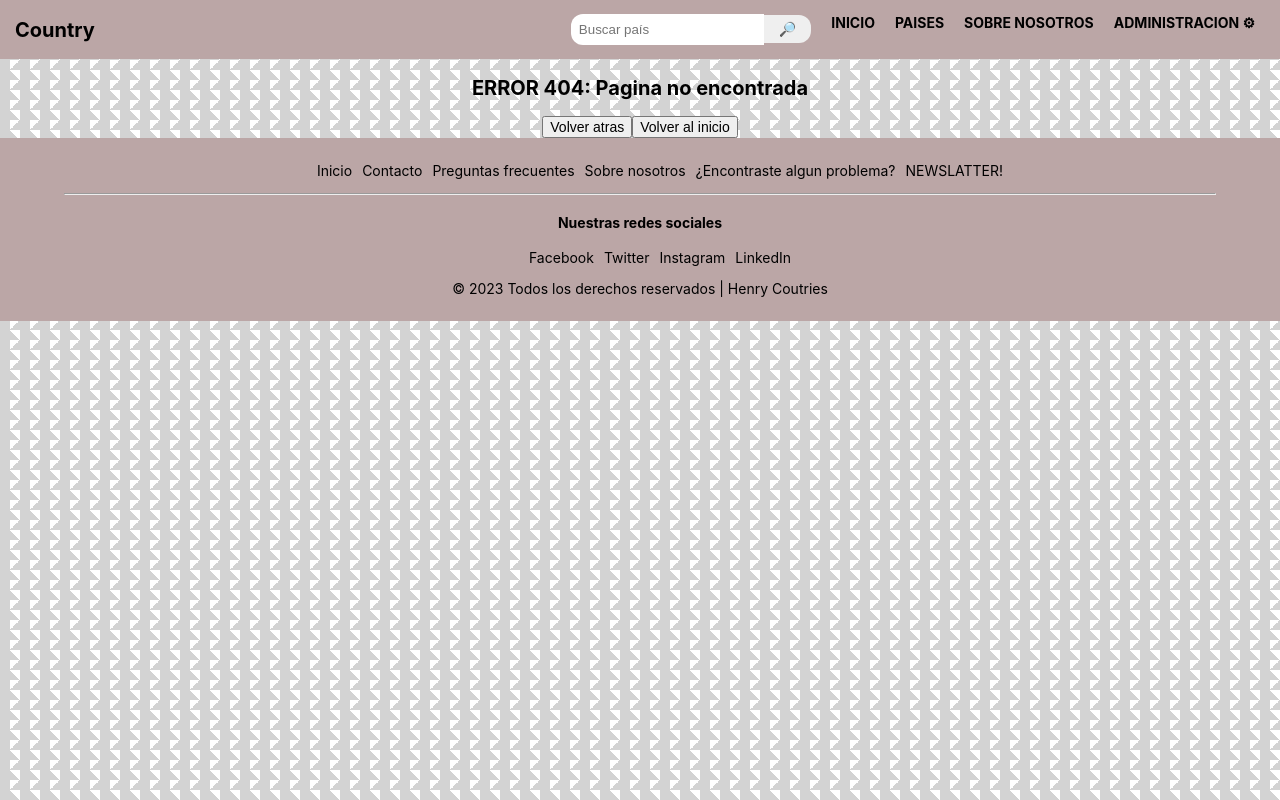
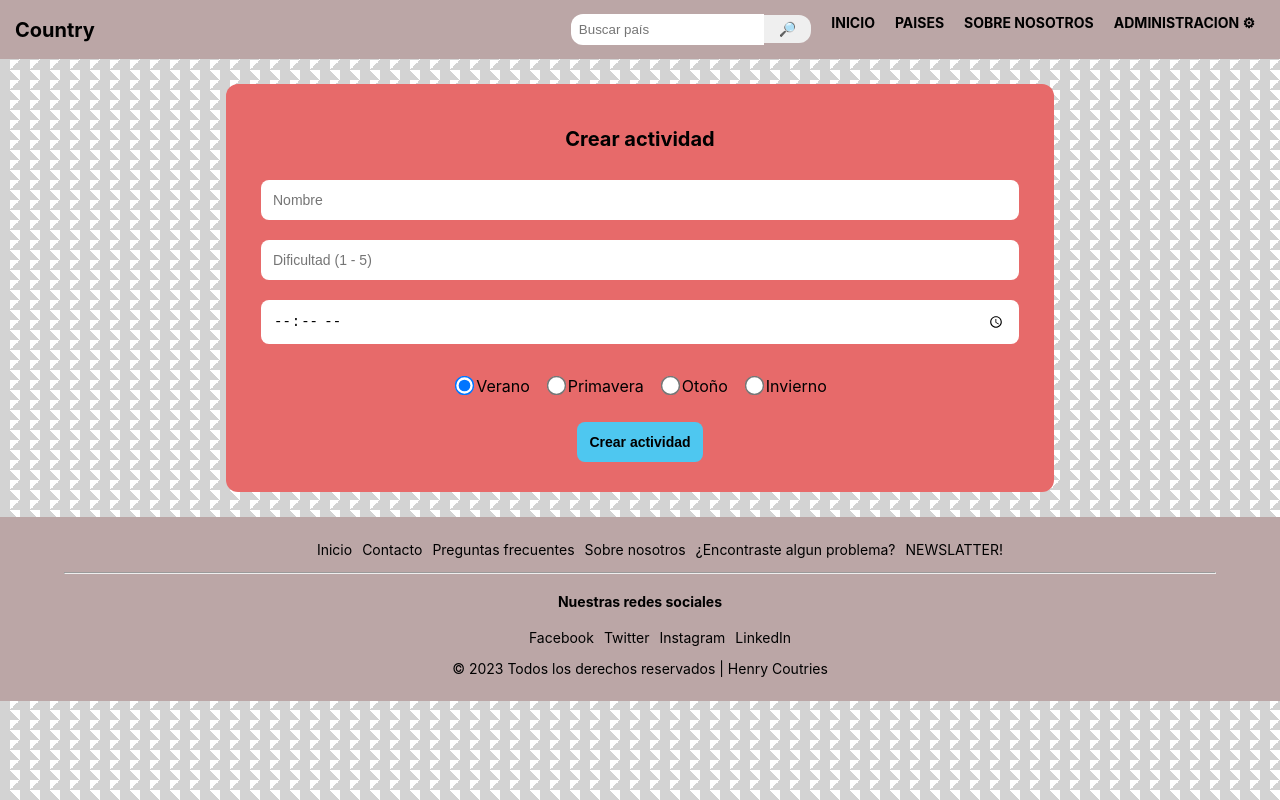
Before and after one commit to lgramajo99/country, a React (Create React App) app in the folder client/: page /administracion in a window 1280 px wide. Built offline with nearby package versions, Linux system fonts and the light colour scheme.

Commit message:
estructura de formulario para crear actividad

```diff
--- a/client/src/App.js
+++ b/client/src/App.js
@@ -1,5 +1,6 @@
 import './App.css';
 import Countrydetail from './components/countrydetail/Countrydetail';
+import Createactivity from './components/createactivity/Createactivity';
 import Errorpage from './components/errorpage/Errorpage';
 import Footer from './components/footer/Footer.jsx';
 import Inicio from './components/inicio/Inicio.jsx';
@@ -18,6 +19,7 @@
         <Route path='/' element={<Landing />} />
         <Route path={'/inicio'} element={<Inicio />} />
         <Route path={'/detail/:idPais'} element={<Countrydetail />} />
+        <Route path={'/administracion'} element={<Createactivity />} />
         <Route path={'*'} element={<Errorpage />} />
       </Routes>
       {(location.pathname === '/') ? null : <Footer />}
--- /dev/null
+++ b/client/src/components/createactivity/Createactivity.jsx
@@ -0,0 +1,37 @@
+import style from './Createactivity.module.css';
+
+function Createactivity() {
+    return (
+        <form className={style.formulario}>
+            <h1>Crear actividad</h1>
+
+            <input type="text" placeholder="Nombre" required />
+
+            <input type="number" placeholder="Dificultad (1 - 5)" min="1" max="5" required />
+            <input type="time" placeholder="Duración (hh:mm)" required />
+
+            <div className={style.temporada}>
+                <label>
+                    <input type="radio" value="verano" name="temporada" defaultChecked />
+                    Verano
+                </label>
+                <label>
+                    <input type="radio" value="primavera" name="temporada" />
+                    Primavera
+                </label>
+                <label>
+                    <input type="radio" value="otoño" name="temporada" />
+                    Otoño
+                </label>
+                <label>
+                    <input type="radio" value="invierno" name="temporada" />
+                    Invierno
+                </label>
+            </div>
+
+            <button type="submit">Crear actividad</button>
+        </form>
+    )
+}
+
+export default Createactivity;
--- /dev/null
+++ b/client/src/components/createactivity/Createactivity.module.css
@@ -0,0 +1,39 @@
+.formulario {
+    display: flex;
+    flex-direction: column;
+    width: 60%;
+    margin: 25px auto;
+    padding: 30px;
+    row-gap: 10px;
+    background-color: #e76a6a;
+    border-radius: 12px;
+}
+
+.formulario input,
+.formulario button {
+    padding: 12px;
+    margin: 5px;
+    font-size: 14px;
+    border-radius: 8px;
+    border: none;
+}
+
+.formulario button {
+    margin: auto;
+    background-color: #4ec7f0;
+    font-weight: bolder;
+    cursor: pointer;
+}
+
+.formulario label input {
+    transform: scale(1.5);
+
+}
+
+.formulario .temporada {
+    display: flex;
+    margin: 15px;
+    gap: 15px;
+    justify-content: center;
+
+}
--- a/client/src/redux/action-types.js
+++ b/client/src/redux/action-types.js
@@ -18,3 +18,6 @@
 export const FETCH_COUNTRY_REQUEST_NAME = 'FETCH_COUNTRY_REQUEST_NAME';
 export const FETCH_COUNTRY_SUCCESS_NAME = 'FETCH_COUNTRY_SUCCESS_NAME';
 export const FETCH_COUNTRY_FAILURE_NAME = 'FETCH_COUNTRY_FAILURE_NAME';
+
+
+export const CREATE_ACTIVITY = 'CREATE_ACTIVITY';
```
Also changed, not shown: client/src/README.md, client/src/redux/actions/postActivity.action.js (added), client/src/redux/reducers/postActivity.reducer.js (added).
